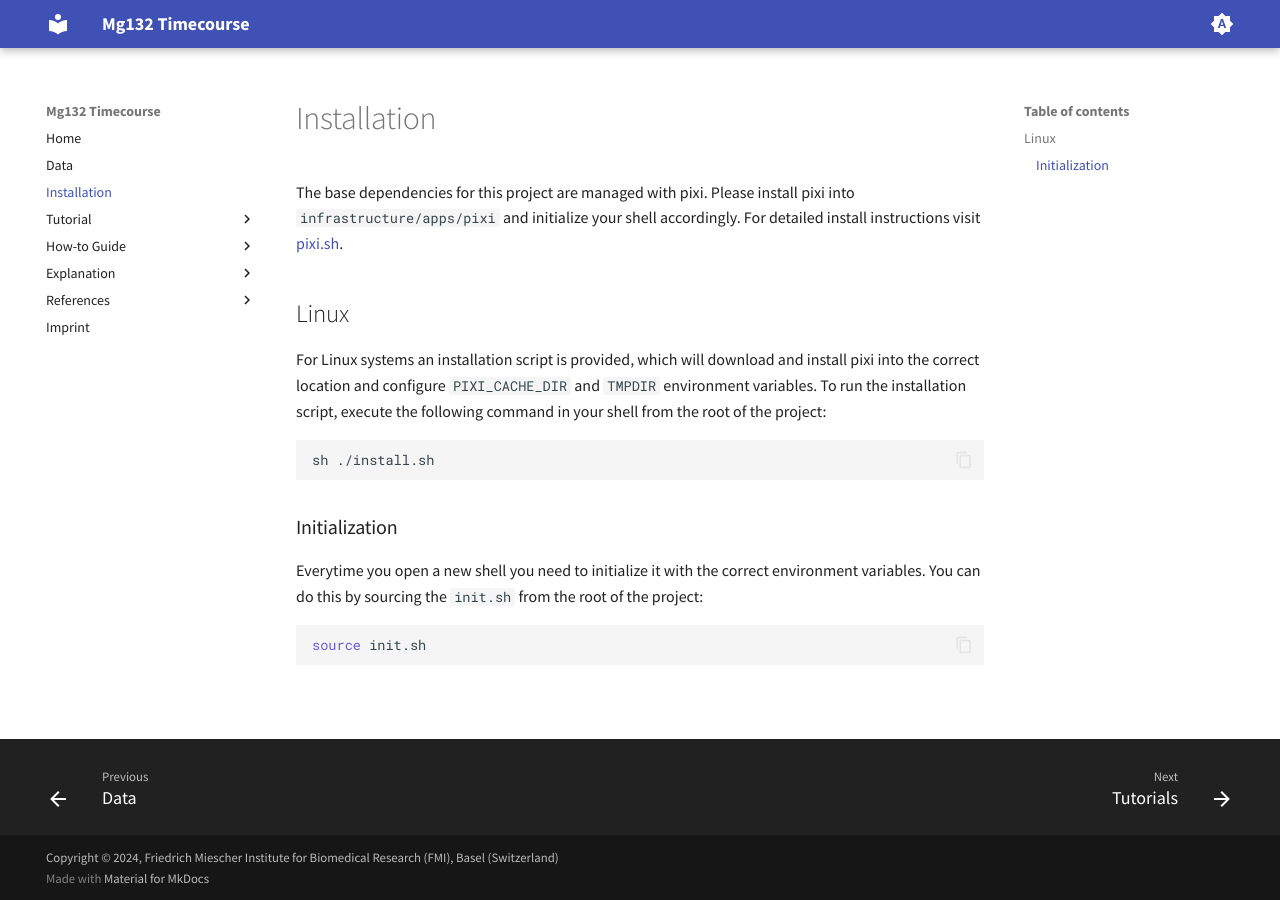
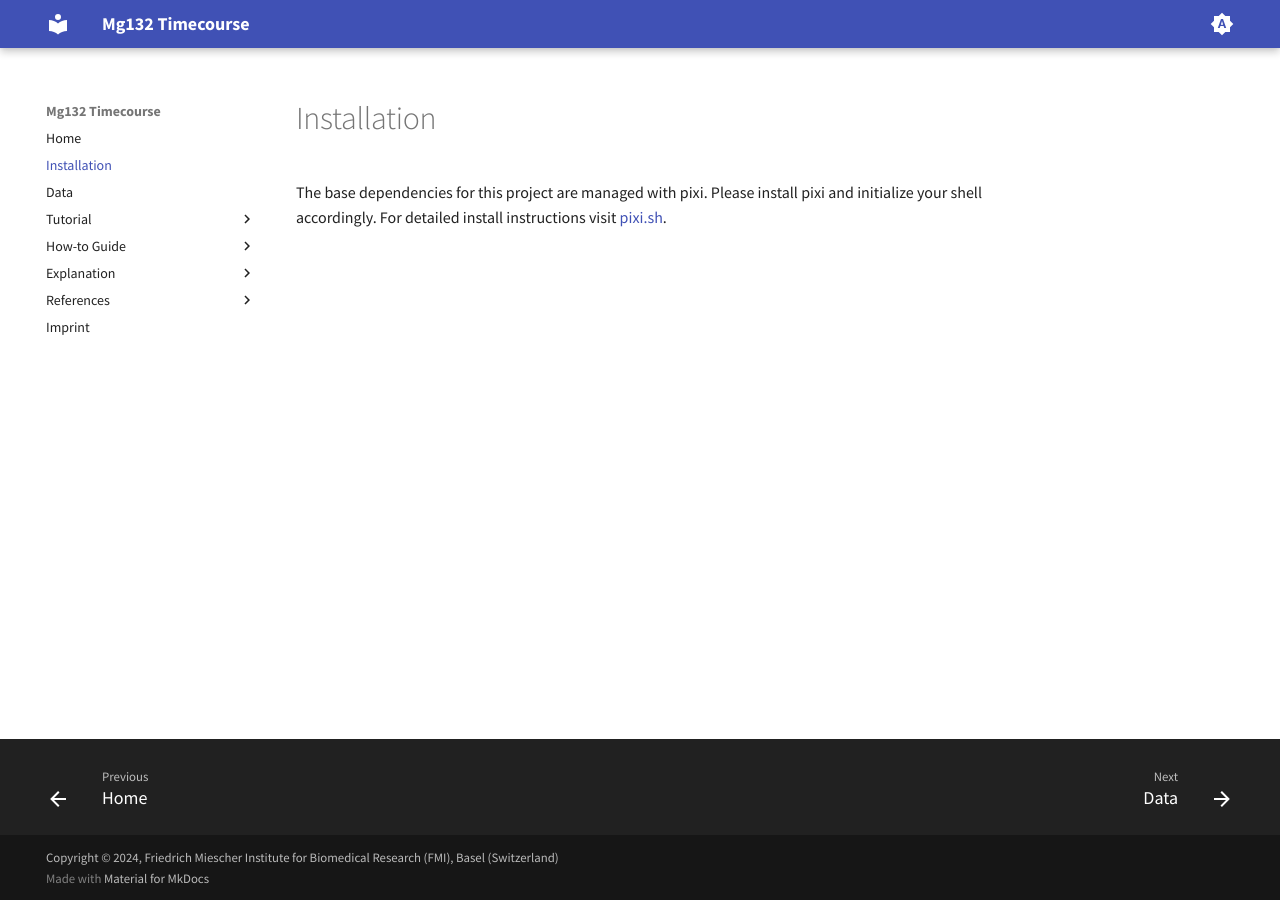
Before and after one commit to fmi-basel/gmatthia_mg132-timecourse, an MkDocs documentation site: the page built from docs/installation.md, in a window 1280 px wide. Built offline with MkDocs 1.6.1 and Material for MkDocs 9.7.7, drawn with Linux system fonts in a browser that asks for light colours.

Commit message:
Update to ipa-project-template v0.2.2

````diff
--- a/.pre-commit-config.yaml
+++ b/.pre-commit-config.yaml
@@ -13,7 +13,7 @@ repos:
     rev: v0.5.6
     hooks:
       - id: ruff
-        args: [--fix, --exit-non-zero-on-fix]
+        args: [--fix, --exit-non-zero-on-fix, --extend-ignore=E402]
       - id: ruff-format
   - repo: https://github.com/crate-ci/typos
     rev: v1.23.6
--- /dev/null
+++ b/_typos.toml
@@ -0,0 +1,2 @@
+[default.extend-words]
+ome = "ome"
--- a/docs/installation.md
+++ b/docs/installation.md
@@ -1,16 +1,2 @@
 # Installation
-The base dependencies for this project are managed with pixi. Please install pixi into `infrastructure/apps/pixi` and initialize your shell accordingly. For detailed install instructions visit [pixi.sh](https://pixi.sh).
-
-## Linux
-For Linux systems an installation script is provided, which will download and install pixi into the correct location and configure `PIXI_CACHE_DIR` and `TMPDIR` environment variables. To run the installation script, execute the following command in your shell from the root of the project:
-
-```bash
-sh ./install.sh
-```
-
-### Initialization
-Everytime you open a new shell you need to initialize it with the correct environment variables. You can do this by sourcing the `init.sh` from the root of the project:
-
-```bash
-source init.sh
-```
+The base dependencies for this project are managed with pixi. Please install pixi and initialize your shell accordingly. For detailed install instructions visit [pixi.sh](https://pixi.sh).
--- a/mkdocs.yml
+++ b/mkdocs.yml
@@ -5,8 +5,8 @@ site_name: Mg132 Timecourse
 copyright: Copyright &copy; 2024, Friedrich Miescher Institute for Biomedical Research (FMI), Basel (Switzerland)
 nav:
   - Home: index.md
+  - Installation: installation.md
   - Data: data.md
-  - Installation: installation.md
   - Tutorial:
     - 'Tutorials': tutorial/tutorials.md
   - 'How-to Guide':
````
Also changed, not shown: .copier-answers.yml (+6 -1 lines), docs/how_to/guides.md (+6 -0 lines), infrastructure/README.md (added, +4 -0 lines), pixi.toml (+7 -9 lines), 6 other files.
